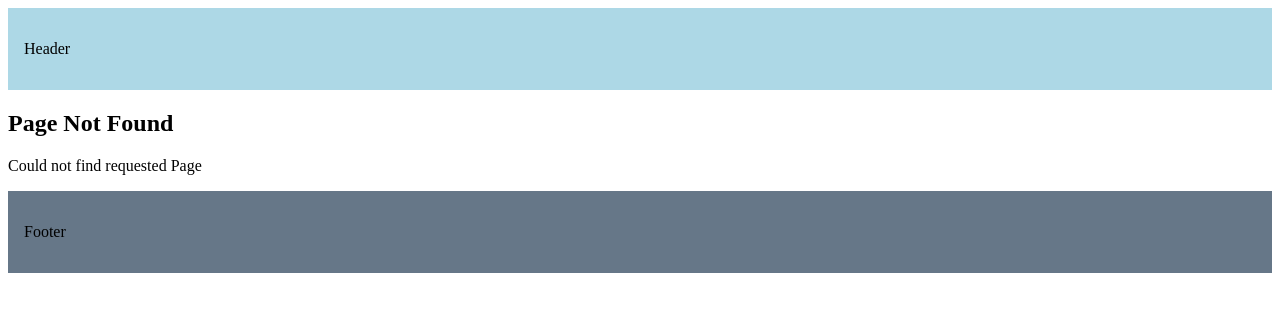
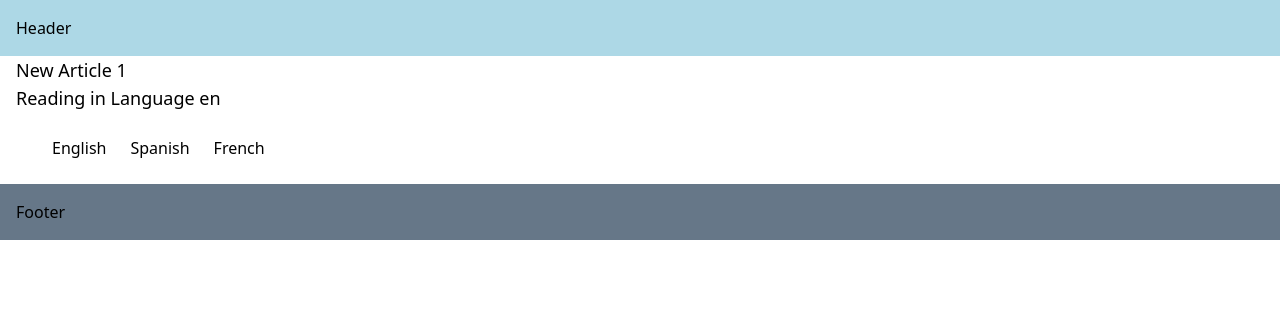
Before and after one commit to shivang101/Nextjs-Routing-and-Layouts, a Next.js app: page /articles/1 in a window 1280 px wide. Before the commit this address had no page. Shown: the top 312 px of the page. Built offline with nearby package versions, Linux system fonts and the light colour scheme.

Commit message:
Added basic search param functionality

```diff
--- /dev/null
+++ b/app/articles/[articleid]/page.js
@@ -0,0 +1,25 @@
+import Link from "next/link";
+
+
+export default async function NewsArticle({ params, searchParams }) {
+    const { articleid: id } = await params
+    console.log(id);
+
+    const { lang = "en" } = await searchParams;
+    console.log(await (params));
+
+    return (
+
+        <div>
+            <link href="https://cdn.jsdelivr.net/npm/tailwindcss@2.2.19/dist/tailwind.min.css" rel="stylesheet"></link>
+            <h1 className="px-4 font-sans text-lg" >New Article {id}</h1>
+            <p className="px-4 font-sans text-lg" >Reading in Language {lang}</p>
+
+            <div className="px-4 m-6">
+                <Link className="px-3 py-1 hover:text-blue-600" href={`/articles/${id}?lang=en`}>English</Link>
+                <Link className="px-3 py-1 hover:text-blue-600" href={`/articles/${id}?lang=es`}>Spanish</Link>
+                <Link className="px-3 py-1 hover:text-blue-600" href={`/articles/${id}?lang=fr`}>French</Link>
+            </div>
+        </div>
+    )
+}
--- a/app/page.js
+++ b/app/page.js
@@ -8,10 +8,13 @@ export default function Home() {
 
   return (
     <>
+
       <h1>Welcome Home</h1>
       <Link href="/blog">Blog</Link>
       <br></br>
       <Link href="/products">Products</Link>
+      <Link href="/articles/breaking-news-123?lang=en">Read in English</Link>
+      <Link href="/articles/breaking-news-123?lang=fr">Read in French</Link>
     </>
   );
 }
```
